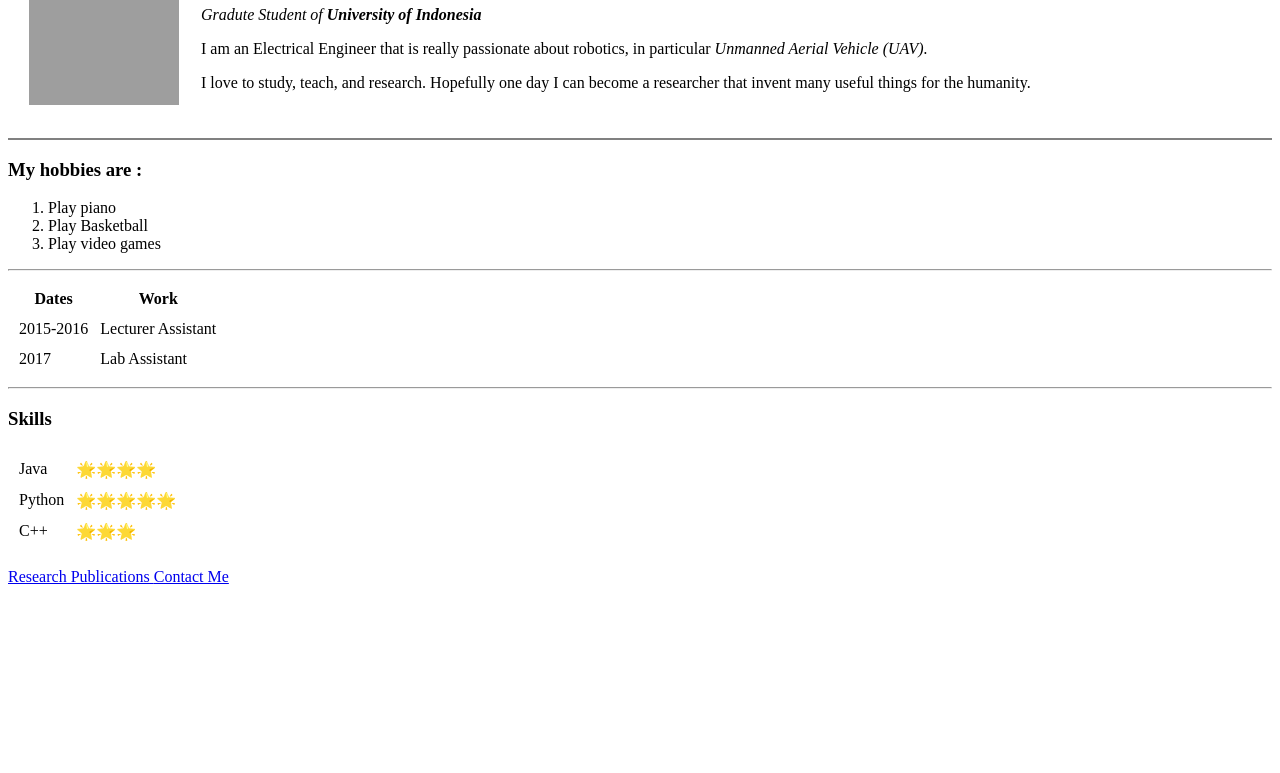
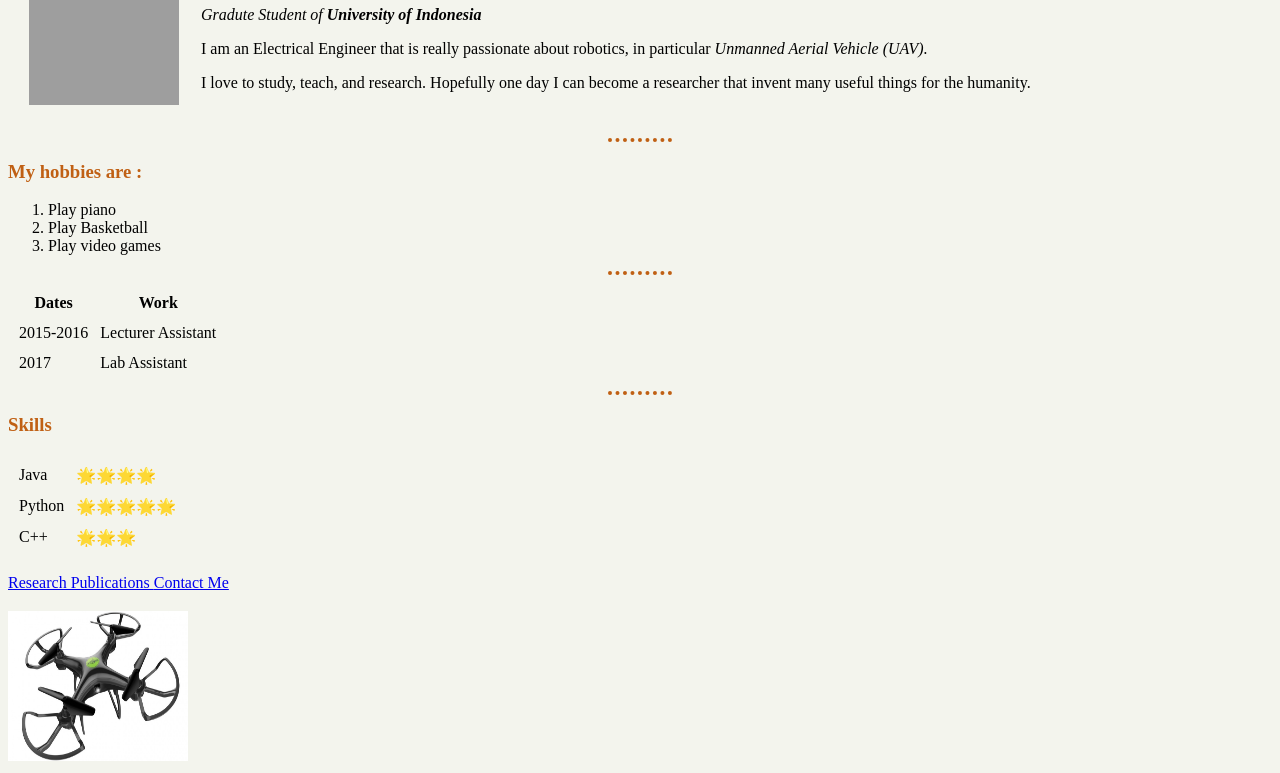
Before and after one commit to billiepratama/cv, a plain HTML site: page index.html in a window 1280 px wide. Shown: the part 104-877 px from the top of the page. Before the commit the page ends 800 px from the top, so only its background shows below. Drawn offline with Linux system fonts and the light colour scheme; grey boxes are pictures that could not be loaded.

Commit message:
CSS already implemented

```diff
--- /dev/null
+++ b/css/styles.css
@@ -0,0 +1,38 @@
+/*Tag Selector*/
+body {
+  background-color: #f3f4ed;
+}
+
+hr {
+  border-style: dotted none none none;
+  border-color: #c06014;
+  border-width: 4px;
+  width: 5%;
+}
+
+h3 {
+  color: #c06014;
+}
+
+h1 {
+  color: #c06014;
+}
+img {
+  width: 150px;
+  height: 180px;
+}
+/*Class Inspector*/
+/* .billie {
+  width: 150px;
+  height: 180px;
+} */
+
+.drone {
+  height: 150px;
+  width: 180px;
+}
+
+/*ID Selector*/
+#heading:hover {
+  color: blue;
+}
--- a/index.html
+++ b/index.html
@@ -4,28 +4,29 @@
 <head>
   <meta charset="utf-8">
   <title>🤣 Billie's Personal Site</title>
+  <link rel="stylesheet" href="css/styles.css">
 </head>
 
 <body>
   <table cellSpacing="20">
     <tr>
-      <td> <img src="images/Billie_Pratama.png" alt="Billie Profile Picture" width="150" height="180"></td>
+      <td> <img class="billie" src="images/Billie_Pratama.png" alt="Billie Profile Picture"></td>
       <td>
-        <h1>Billie Pratama</h1>
+        <h1 id="heading">Billie Pratama</h1>
         <p><em>Gradute Student of <strong>University of Indonesia</strong></em></p>
         <p>I am an Electrical Engineer that is really passionate about robotics, in particular <em>Unmanned Aerial Vehicle (UAV).</em></p>
         <p>I love to study, teach, and research. Hopefully one day I can become a researcher that invent many useful things for the humanity.</p>
       </td>
     </tr>
   </table>
-  <hr size="2" noshade>
+  <hr>
   <h3>My hobbies are :</h3>
   <ol>
     <li>Play piano</li>
     <li>Play Basketball</li>
     <li>Play video games</li>
   </ol>
-  <hr size="2">
+  <hr>
   <table cellSpacing="10">
     <thead>
       <tr>
@@ -47,7 +48,7 @@
 
     </tfoot>
   </table>
-  <hr size="2">
+  <hr>
   <h3>Skills</h3>
   <table cellSpacing="10">
     <tr>
@@ -65,6 +66,7 @@
   </table>
   <p><a href="Publications.html">Research Publications </a> <a href="ContactPerson.html"> Contact Me</a></p>
   <h3></h3>
+  <img class="drone" src="images/drone.jpg" alt="drone image">
 </body>
 
 </html>
```
Also changed, not shown: ContactPerson.html (+2 -0 lines), Publications.html (+1 -0 lines), input.html (+1 -0 lines), images/drone.jpg (added).
